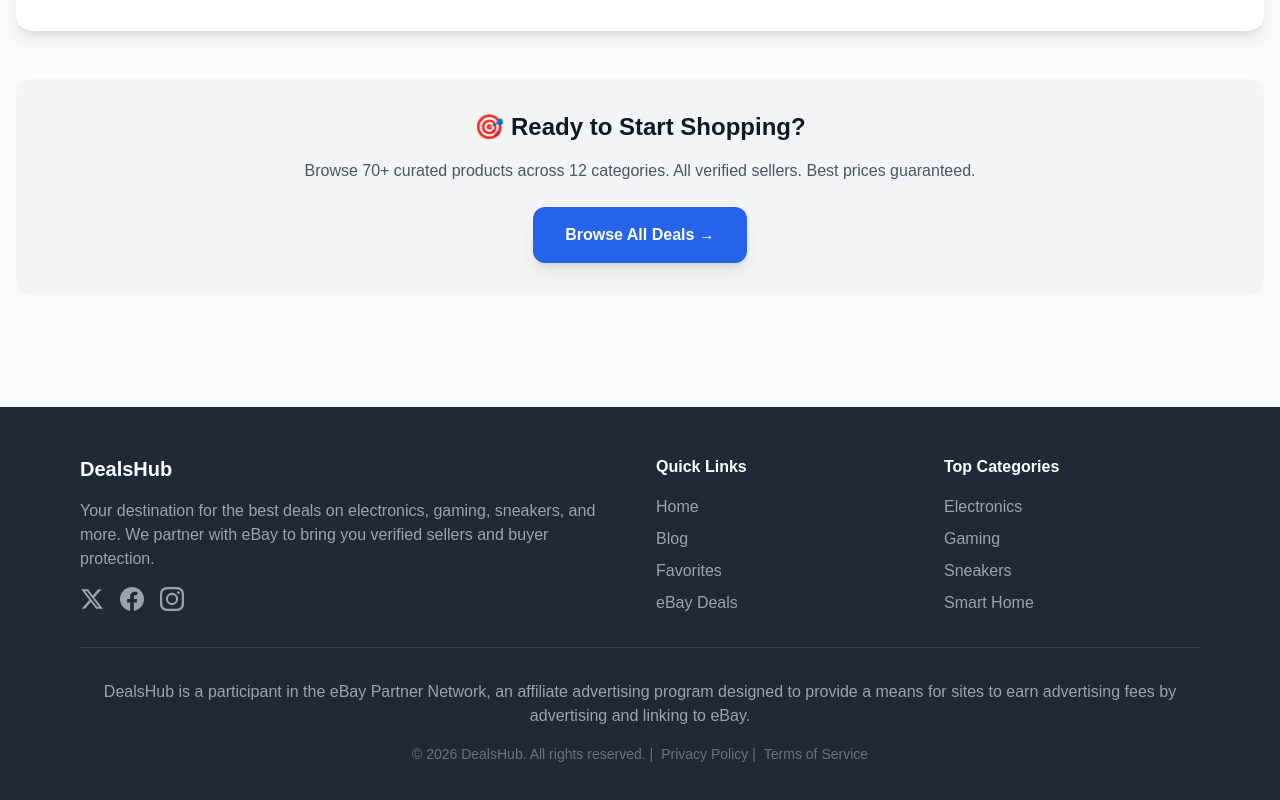
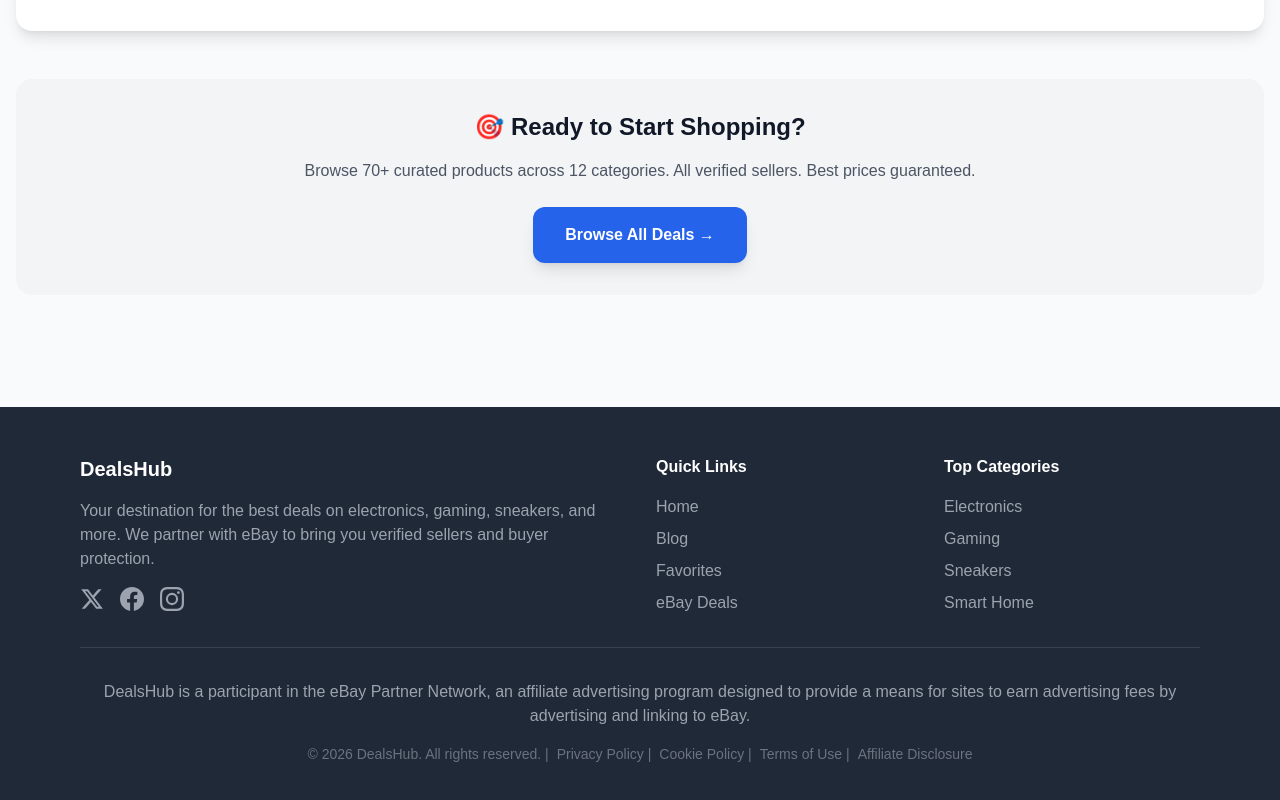
Before and after one commit to SamoTech/ebay-store, a Next.js app: page /blog in a window 1280 px wide. Shown: the part 2370-3170 px from the top of the page. Built offline with nearby package versions, Linux system fonts and the light colour scheme; no server answers.

Commit message:
legal: link all policies from footer

```diff
--- a/components/Footer.tsx
+++ b/components/Footer.tsx
@@ -57,7 +57,9 @@ export default function Footer() {
           <p className="mt-4 text-gray-500 text-sm text-center">
             © {new Date().getFullYear()} DealsHub. All rights reserved. |
             <Link href="/privacy" className="hover:text-white ml-2">Privacy Policy</Link> |
-            <Link href="/terms" className="hover:text-white ml-2">Terms of Service</Link>
+            <Link href="/cookies" className="hover:text-white ml-2">Cookie Policy</Link> |
+            <Link href="/terms" className="hover:text-white ml-2">Terms of Use</Link> |
+            <Link href="/disclaimer" className="hover:text-white ml-2">Affiliate Disclosure</Link>
           </p>
         </div>
       </div>
```
